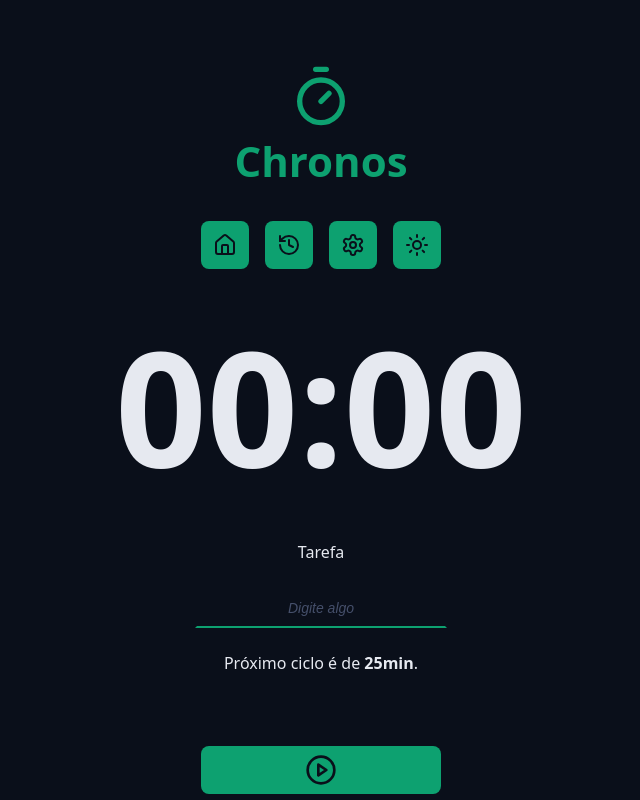
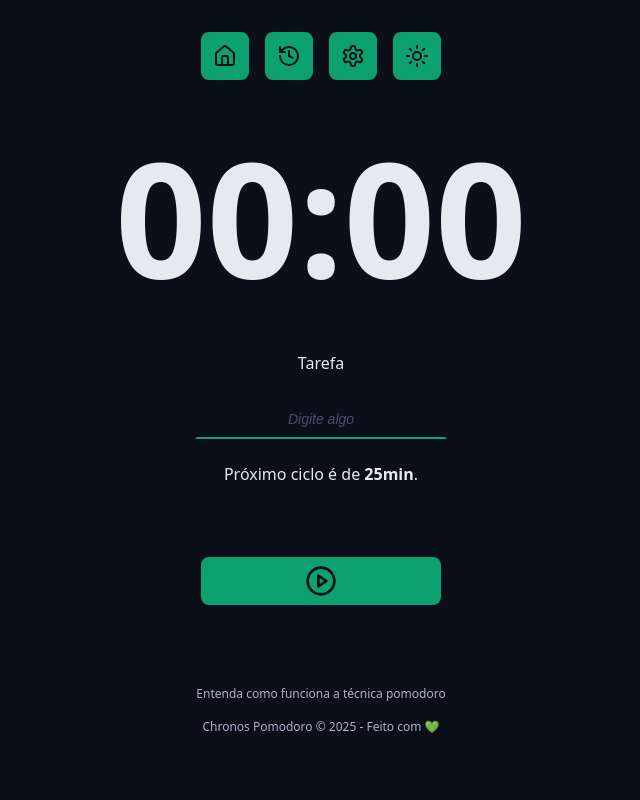
Before and after one commit to JefersonLucas/chronos-pomodoro, a React (Vite) app: page / in a window 1280 px wide. Shown: the top 800 px of the page, without its empty margins (319-959 px from the left). Built offline with nearby package versions, Linux system fonts and the light colour scheme.

Commit message:
feat: removed logo

```diff
--- a/src/templates/Main/index.tsx
+++ b/src/templates/Main/index.tsx
@@ -1,6 +1,5 @@
 import { Container } from "../../components/Container"
 import { Footer } from "../../components/Footer"
-import { Logo } from "../../components/Logo"
 import { Menu } from "../../components/Menu"
 
 type MainTemplateProps = {
@@ -10,10 +9,6 @@ type MainTemplateProps = {
 export function MainTemplate({ children }: MainTemplateProps) {
 	return (
 		<>
-			<Container>
-				<Logo />
-			</Container>
-
 			<Container>
 				<Menu />
 			</Container>
```
